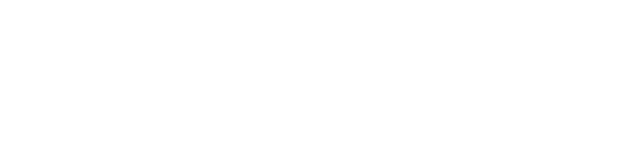
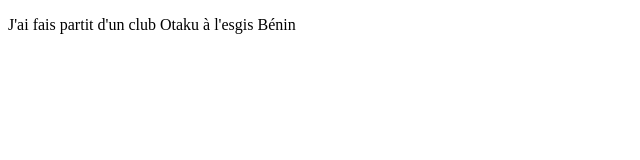
Before and after one commit to Gecnos/git-mon-cv, a plain HTML site: page index.html in a window 1280 px wide. Shown: the whole page, without its empty margins (0-640 px from the left). Drawn offline with Linux system fonts and the light colour scheme.

Commit message:
mise en place de la section association

```diff
--- a/index.html
+++ b/index.html
@@ -7,6 +7,6 @@
     <title>Document</title>
 </head>
 <body>
-
+    <p>J'ai fais partit d'un club Otaku à l'esgis Bénin</p>
 </body>
 </html>
```
